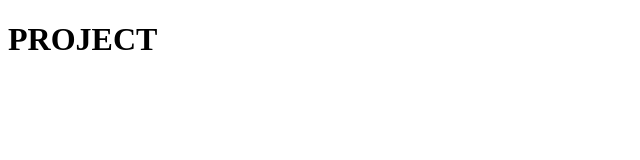
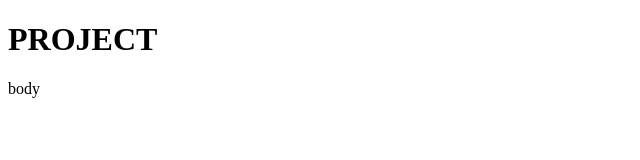
Before and after one commit to Sergio8811/first-project, a plain HTML site: page index.html in a window 1280 px wide. Shown: the full height of the page, 0-640 px from the left. Drawn offline with Linux system fonts and the light colour scheme.

Commit message:
Добавлена секция

```diff
--- a/index.html
+++ b/index.html
@@ -10,5 +10,6 @@
     <header>
         <h1 class="header-title">project</h1>
     </header>
+    <section>body</section>
 </body>
 </html>
```
